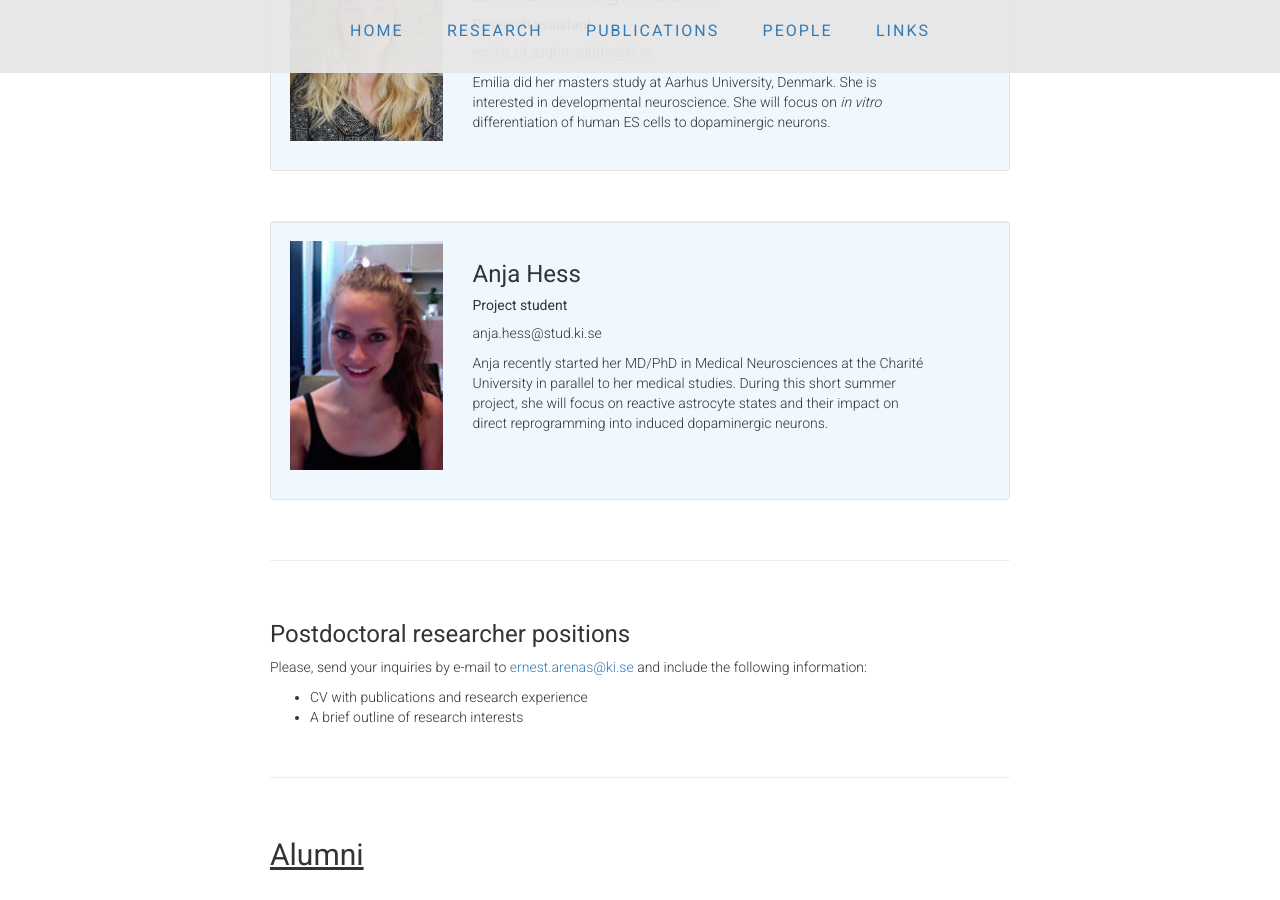
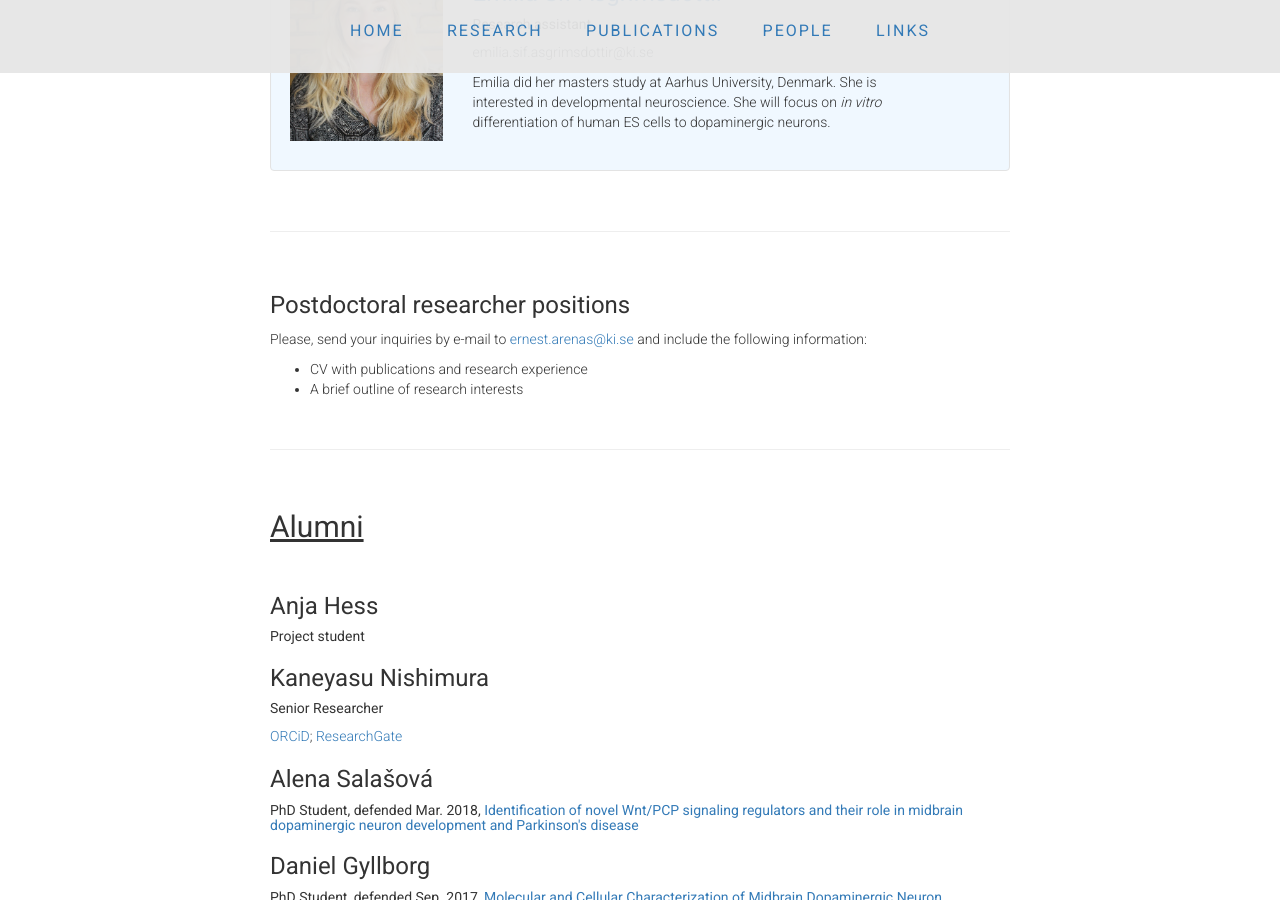
Before and after one commit to ArenasLab/arenaslab.github.io, a Jekyll site: the page people/index.html, which Jekyll copies as it is, in a window 1280 px wide and 900 px high, scrolled down 1126 px. Built offline with Jekyll 4.4.1, drawn with Linux system fonts in a browser that asks for light colours.

Commit message:
Update index.html

```diff
--- a/people/index.html
+++ b/people/index.html
@@ -140,28 +140,6 @@
 	    </div>
 
 
-        <p>&nbsp;<p>
-
-	    <div class="wellb">
-          <div class="media">
-            <div class="media-body">
-	      <div class="row">
-                <div class=" col-sm-4  col-md-3 col-lg-3">
-                  <p><img src="../img/AH.jpg" class="img-responsive" width="300" height="450"/></p>
-                </div>
-                <div class=" col-sm-6  col-md-8 col-lg-8">
-                  <h3>Anja Hess</a></h3>
-                    <h5>Project student</h5>
-                      <p>anja.hess@stud.ki.se<br>
-	                <p>Anja recently started her MD/PhD in Medical Neurosciences at the Charité University in parallel to her medical studies. During this short summer project, she will focus on reactive astrocyte states and their impact on direct reprogramming into induced dopaminergic neurons.</p>
-
-
-	              </p>
-                    </div>
-                  </div>
-	        </div>
-              </div>
-	    </div>
 
 
         <p>&nbsp;<p>
@@ -186,6 +164,11 @@
     <h2><u>Alumni</u></h2>
 
     <p>&nbsp;<p>
+
+	<h3>Anja Hess</h3>
+          <h5>Project student</h5>
+
+            <p></p>
 
 	<h3>Kaneyasu Nishimura</h3>
           <h5>Senior Researcher</h5>
```
